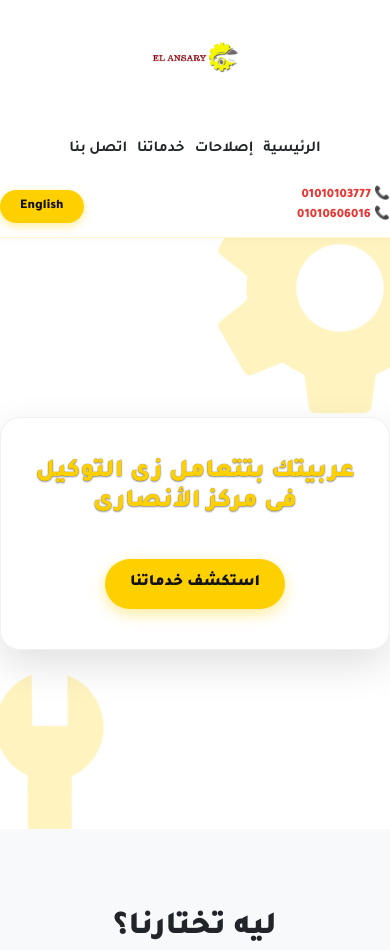
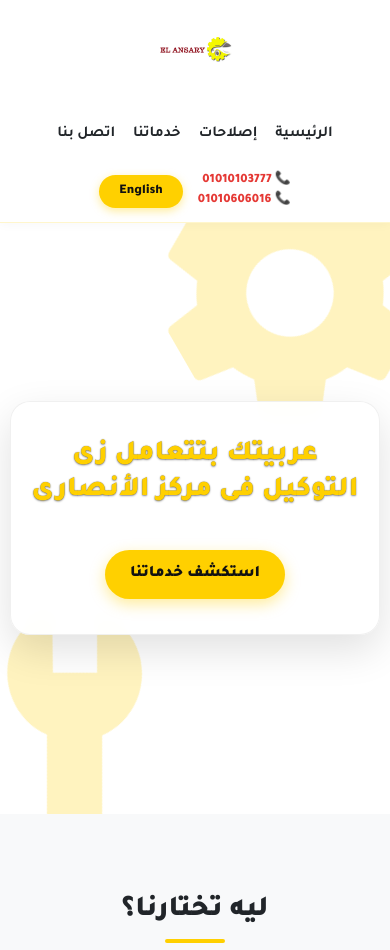
Before and after one commit to ahmeeeeedddddd/service-shop_Website, a website with bundled scripts: page public/index.html in a window 390 px wide. Shown: the top 950 px of the page. Built offline with nearby package versions, Linux system fonts and the light colour scheme; files whose address does not match are found by name.

Commit message:
Add mobile responsive CSS for phones and tablets

```diff
--- a/public/css/style.css
+++ b/public/css/style.css
@@ -921,3 +921,75 @@ body.rtl .repair-media-container::after {
     background: var(--primary-yellow);
     transform: rotate(90deg);
 }
+
+/* --- Responsive Media Queries (Mobile & Tablet) --- */
+@media (max-width: 768px) {
+    .header-inner {
+        flex-direction: column;
+        gap: 15px;
+        padding: 10px 0;
+    }
+
+    .logo img {
+        height: 75px;
+    }
+
+    .nav-links {
+        gap: 12px 18px;
+        flex-wrap: wrap;
+        justify-content: center;
+    }
+
+    .nav-links li a {
+        font-size: 0.95rem;
+    }
+
+    .header-contact {
+        flex-direction: row;
+        gap: 15px;
+        justify-content: center;
+    }
+
+    .hero-content {
+        padding: 35px 20px;
+        margin: 0 10px;
+    }
+
+    .hero-content h1 {
+        font-size: 1.75rem;
+        line-height: 1.3;
+    }
+
+    .hero-decor.gear1 {
+        width: 300px; height: 300px;
+        top: -80px; right: -50px;
+    }
+    .hero-decor.wrench1 {
+        width: 250px; height: 250px;
+        bottom: -50px; left: -50px;
+    }
+
+    .visa-container {
+        flex-direction: column;
+        text-align: center;
+        gap: 25px;
+    }
+
+    .visa-text h2 {
+        font-size: 1.75rem;
+    }
+
+    .services-grid, .repairs-grid, .reviews-grid {
+        grid-template-columns: 1fr;
+        gap: 20px;
+    }
+
+    .section-title h2 {
+        font-size: 1.8rem;
+    }
+
+    .review-modal-content {
+        padding: 30px 20px;
+        max-width: 90%;
+    }
+}
```
